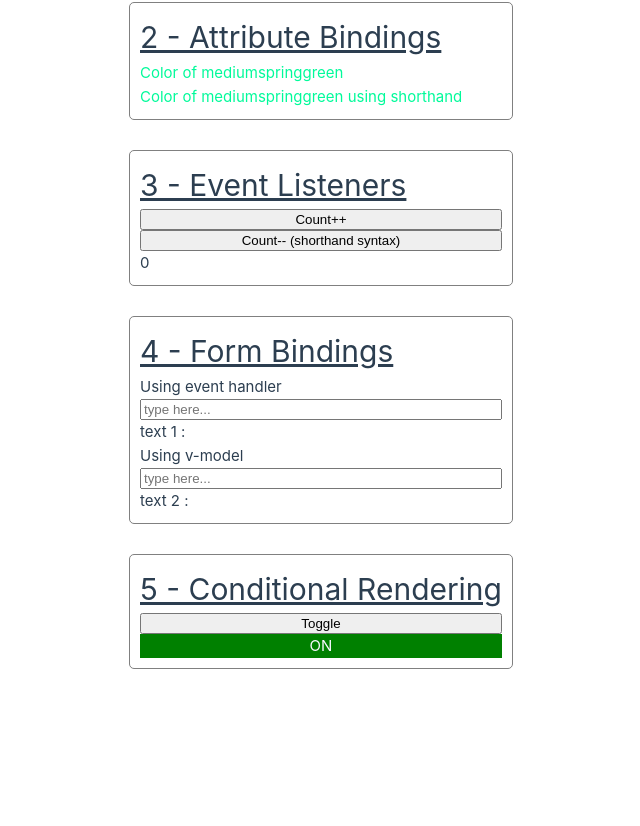
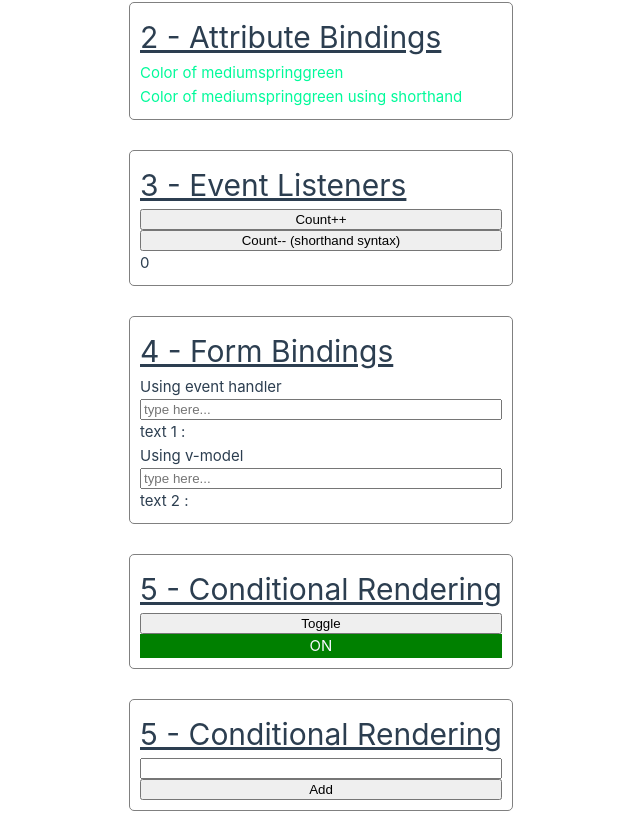
Before and after one commit to tugkanmeral/vue-workout, a Vue app: page / in a window 1280 px wide. Shown: the part 209-1035 px from the top of the page, without its empty margins (112-752 px from the left). Before the commit the page ends 893 px from the top, so only its background shows below. Built offline with nearby package versions, Linux system fonts and the light colour scheme.

Commit message:
add tutorial6

```diff
--- a/src/App.vue
+++ b/src/App.vue
@@ -4,6 +4,7 @@ import Tutorial2 from './components/Tutorial2.vue'
 import Tutorial3 from './components/Tutorial3.vue';
 import Tutorial4 from './components/Tutorial4.vue';
 import Tutorial5 from './components/Tutorial5.vue';
+import Tutorial6 from './components/Tutorial6.vue';
 </script>
 
 <template>
@@ -28,6 +29,10 @@ import Tutorial5 from './components/Tutorial5.vue';
             <h1 class="training-title">5 - Conditional Rendering</h1>
             <Tutorial5 />
         </div>
+        <div class="training-container">
+            <h1 class="training-title">5 - Conditional Rendering</h1>
+            <Tutorial6 />
+        </div>
     </div>
 </template>
 
--- /dev/null
+++ b/src/components/Tutorial6.vue
@@ -0,0 +1,31 @@
+<script setup>
+import { reactive, ref } from 'vue';
+
+let id = 0;
+const toDos = ref([])
+const toDoItem = reactive({ id: id++, text: '' })
+
+function addNewToDo() {
+    console.log(toDoItem.id)
+    toDos.value.push({ id: id++, text: toDoItem.text })
+    toDoItem.text = ''
+}
+
+function removeToDo(_todo) {
+    var index = toDos.value.indexOf(_todo);
+    if (index !== -1) {
+        toDos.value.splice(index, 1);
+    }
+}
+</script>
+
+<template>
+    <ul>
+        <li v-for="todo in toDos" :key="todo.id">
+            {{ todo.id }} - {{ todo.text }}
+            <button @click="removeToDo(todo)">x</button>
+        </li>
+    </ul>
+    <input v-model="toDoItem.text" />
+    <button @click="addNewToDo">Add</button>
+</template>
```
